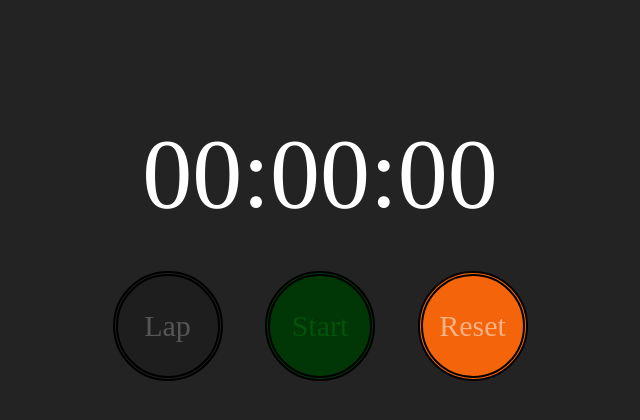
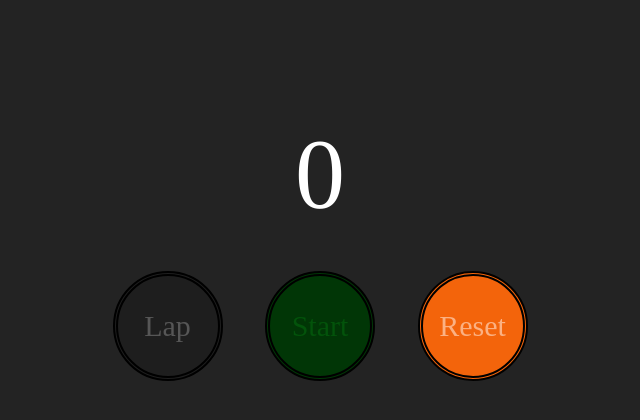
Before and after one commit to shaikwasef/react-stop_watch_apple, a React (Create React App) app: page / in a window 1280 px wide. Shown: the top 420 px of the page, without its empty margins (320-960 px from the left). Built offline with nearby package versions, Linux system fonts and the light colour scheme.

Commit message:
1 file modified

```diff
--- a/src/App.js
+++ b/src/App.js
@@ -5,7 +5,7 @@ import "./style.css";
 class ScrollLap extends React.Component {
   render(){
     return (
-      <div class="scroll_lap"></div>
+      <div className="scroll_lap"></div>
     );
   }
 }
@@ -36,7 +36,7 @@ class Timer extends React.Component{
   render(){
     const time = this.props.time ;
     return (
-      <div id="timer" >00:00:00</div>
+      <div id="timer" >{time}</div>
     );
   }
 }
@@ -44,16 +44,17 @@ class Timer extends React.Component{
 class App extends React.Component {
   constructor(props){
     super(props);
+    this.state = {seconds : 0};
     this.tick = this.tick.bind(this);
-    this.state = {seconds : 0};
+    this.ComponentWillMount = this.ComponentWillMount.bind(this);
   }
 
-  thisComponentWillMount(){
-    this.timerId = setInterval(this.tick,1000);
+  ComponentWillMount(){
+    this.timerID = setInterval(this.tick, 1000);
   }
 
   tick(){
-    this.setState({seconds : seconds++});
+    this.setState({seconds : 2});
   }
 
   render(){
```
